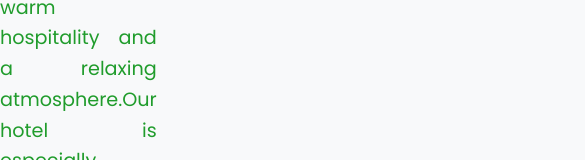
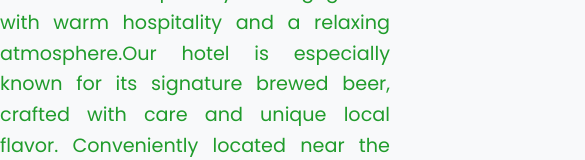
Before and after one commit to Paulos-g/Garden-Inn-project, a React (Vite) app: page / in a window 390 px wide. Shown: the part 1376-1536 px from the top of the page, 585 px wide, since content can reach past the window. Built offline with nearby package versions, Linux system fonts and the light colour scheme.

Commit message:
Add mobile responsive ness

```diff
--- a/index.html
+++ b/index.html
@@ -24,6 +24,7 @@
     />
     <link rel="stylesheet" href="./src/main.css" />
     <link rel="stylesheet" href="./src/nav.css" />
+    <link rel="stylesheet" href="./src/mobile.css" />
   </head>
   <body>
     <div id="root"></div>
--- a/src/Home.jsx
+++ b/src/Home.jsx
@@ -24,10 +24,11 @@ function Home() {
           </>
         }
       />
-
-      <div className="descriptContainer">
-        <Description />
-        <img className="receptionImg" src={Reception} alt="reception image" />
+      <div className="welcomeContainer">
+        <div className="descriptContainer">
+          <Description />
+          <img className="receptionImg" src={Reception} alt="reception image" />
+        </div>
       </div>
       <div className="icons">
         <Service icon="fa-solid fa-wifi" title="High speed internet" />
--- a/src/components/Description.jsx
+++ b/src/components/Description.jsx
@@ -6,12 +6,12 @@ function Description() {
       <p className="description">
         Welcome to our hotel, where comfort meets tradition. Since 2010,
         <br /> we have been proudly serving guests with warm hospitality and a
-        relaxing atmosphere.Our hotel is especially known for its signature
-        brewed beer, crafted with care and unique local flavor. Conveniently
-        located near the airport, we are the perfect choice for both travelers
-        and long-stay guests. Whether you’re here for business or leisure, we
-        ensure a memorable and refreshing experience every time you stay with
-        us.
+        relaxing atmosphere.Our hotel is especially known for its
+        <span className="special-text"> signature brewed beer,</span> crafted
+        with care and unique local flavor. Conveniently located near the
+        airport, we are the perfect choice for both travelers and long-stay
+        guests. Whether you’re here for business or leisure, we ensure a
+        memorable and refreshing experience every time you stay with us.
       </p>
     </>
   );
--- a/src/main.css
+++ b/src/main.css
@@ -14,7 +14,7 @@ body {
   scroll-behavior: smooth;
 }
 .hero {
-  height: 100vh;
+  height: 120vh;
   background: url("./assets/garden\ bldg.webp");
   background-repeat: no-repeat;
   background-size: cover;
@@ -32,6 +32,7 @@ body {
   justify-content: space-evenly;
   align-items: center;
   margin-top: 30px;
+  flex-wrap: wrap;
 }
 .description {
   color: var(--nav-color);
@@ -51,6 +52,7 @@ body {
   margin-left: 300px;
 }
 .icon-container {
+  flex-wrap: wrap;
   text-align: center;
   height: 110px;
   width: 130px;
@@ -100,7 +102,11 @@ body {
   display: flex;
   justify-content: space-around;
   margin-top: 20px;
+  flex-wrap: wrap;
 }
 .cardBtn {
   background-color: red;
 }
+.special-text {
+  color: #209c2c;
+}
--- /dev/null
+++ b/src/mobile.css
@@ -0,0 +1,8 @@
+@media (max-width: 768px) {
+  .nav-links {
+    display: none;
+  }
+  .bookBtn {
+    display: none;
+  }
+}
```
